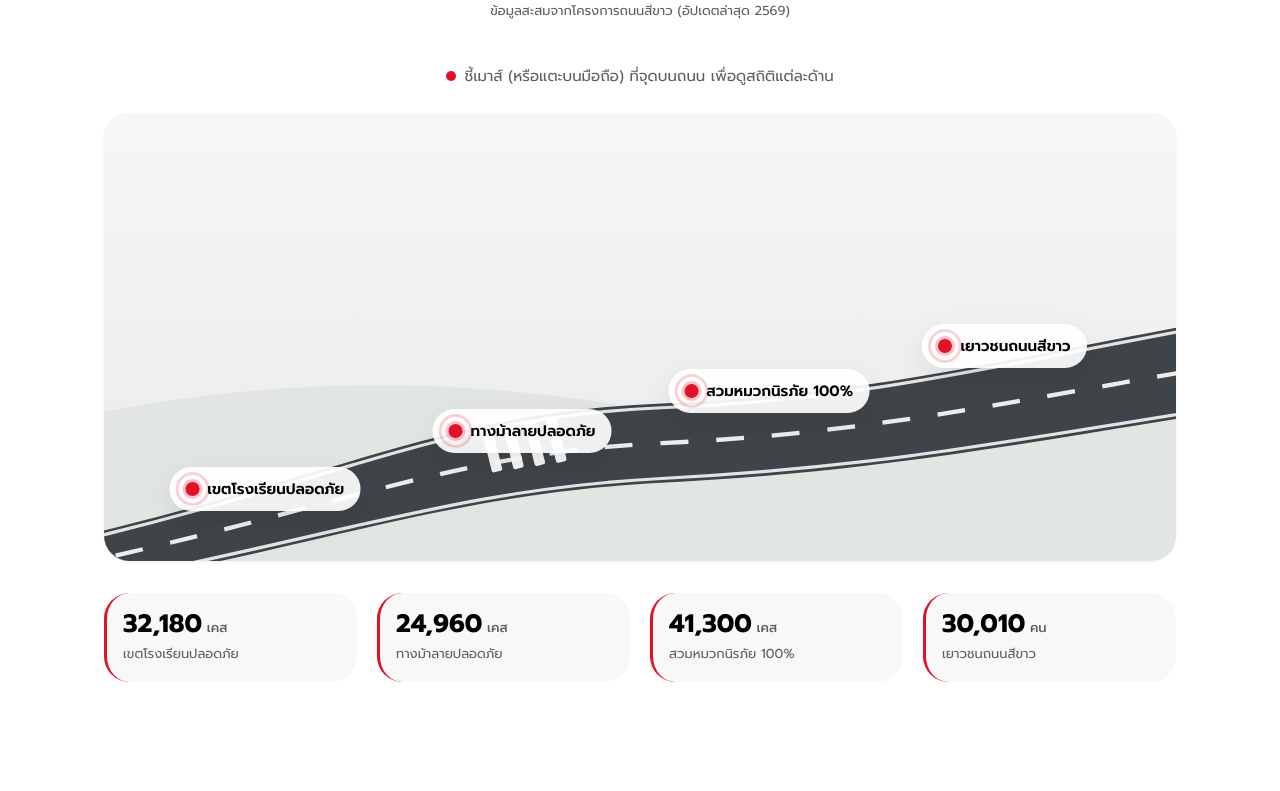
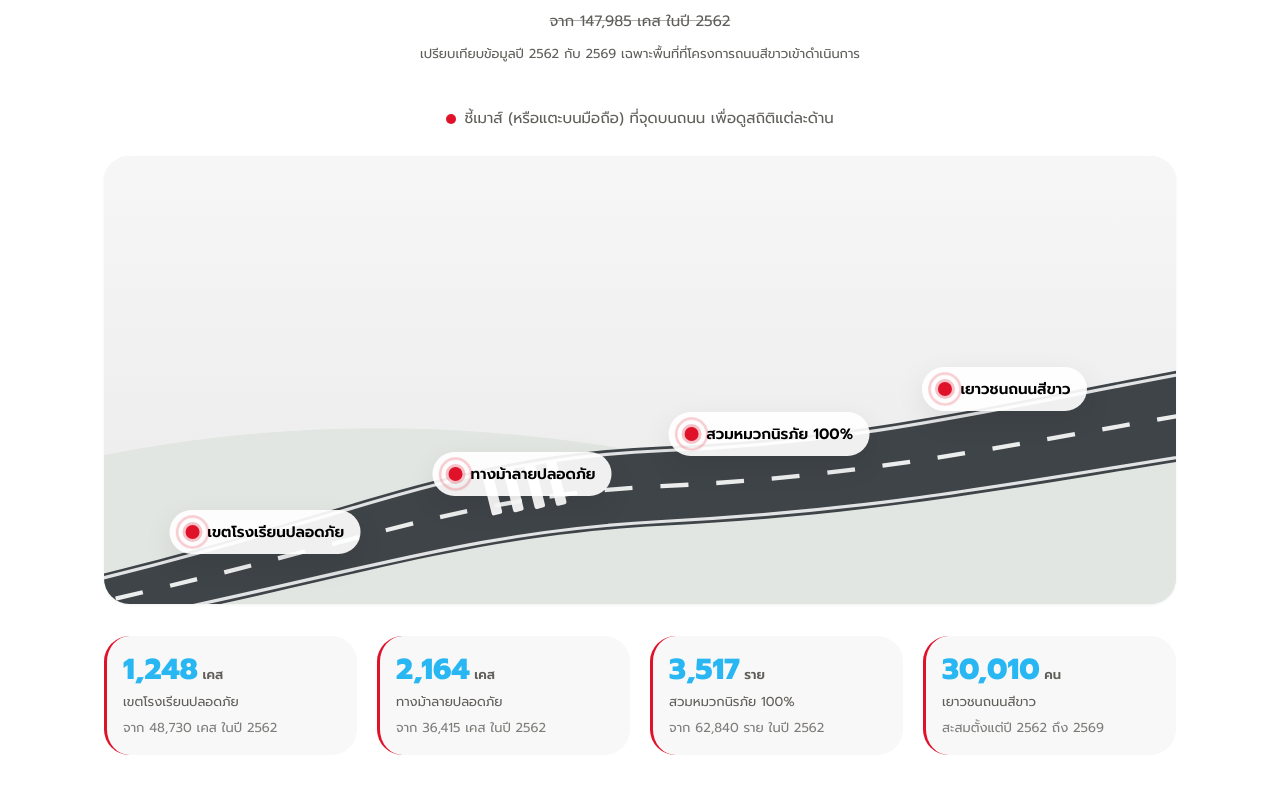
Before and after one commit to Imgoingtosleep/contestwire-fhw8tgh28fjasdf, a React (Create React App) app in the folder frontend/: page / in a window 1280 px wide. Shown: the part 1649-2440 px from the top of the page. Built offline with nearby package versions, Linux system fonts and the light colour scheme; no server answers.

Commit message:
add popup graphics

```diff
--- a/frontend/src/components/RoadStats.jsx
+++ b/frontend/src/components/RoadStats.jsx
@@ -9,19 +9,26 @@ function formatNumber(n) {
 }
 
 /** ตัวเลขวิ่งของสถิติรวมด้านบน */
-function HeadlineCounter({ value, suffix, active }) {
-  const current = useCountUp(value, active, 2000);
+function HeadlineCounter({ value, countFrom, suffix, baseline, active }) {
+  const [current, done] = useCountUp(value, active, 2400, countFrom);
   return (
     <p className="road-stats-headline-value">
-      <span className="road-stats-headline-number">{formatNumber(current)}</span>
+      <span
+        className={`road-stats-headline-number${done ? " is-count-done" : ""}`}
+      >
+        {formatNumber(current)}
+      </span>
       <span className="road-stats-headline-suffix">{suffix}</span>
+      {baseline && (
+        <span className="road-stats-headline-baseline">{baseline}</span>
+      )}
     </p>
   );
 }
 
 /** Pop-up สถิติของแต่ละจุดบนถนน (นับเลขใหม่ทุกครั้งที่เปิด) */
 function HotspotPopup({ item, onClose }) {
-  const current = useCountUp(item.value, true, 1400);
+  const [current, done] = useCountUp(item.value, true, 1800, item.countFrom);
 
   return (
     <div className="road-popup" role="dialog" aria-label={item.title}>
@@ -34,10 +41,11 @@ function HotspotPopup({ item, onClose }) {
         &times;
       </button>
       <p className="road-popup-unit">{item.unit}</p>
-      <p className="road-popup-value">
+      <p className={`road-popup-value${done ? " is-count-done" : ""}`}>
         {formatNumber(current)}
         <span className="road-popup-suffix">{item.suffix}</span>
       </p>
+      {item.baseline && <p className="road-popup-baseline">{item.baseline}</p>}
       <h3 className="road-popup-title">{item.title}</h3>
       <p className="road-popup-desc">{item.description}</p>
     </div>
@@ -77,7 +85,9 @@ export default function RoadStats() {
           <p className="road-stats-headline-label">{headline.label}</p>
           <HeadlineCounter
             value={headline.value}
+            countFrom={headline.countFrom}
             suffix={headline.suffix}
+            baseline={headline.baseline}
             active={inView}
           />
           <p className="road-stats-headline-note">{headline.note}</p>
@@ -185,8 +195,16 @@ export default function RoadStats() {
         <ul className="road-stats-summary">
           {hotspots.map((item) => (
             <li key={item.id} className="road-stats-summary-item">
-              <SummaryValue value={item.value} suffix={item.suffix} active={inView} />
+              <SummaryValue
+                value={item.value}
+                countFrom={item.countFrom}
+                suffix={item.suffix}
+                active={inView}
+              />
               <span className="road-stats-summary-title">{item.title}</span>
+              {item.baseline && (
+                <span className="road-stats-summary-baseline">{item.baseline}</span>
+              )}
             </li>
           ))}
         </ul>
@@ -195,10 +213,10 @@ export default function RoadStats() {
   );
 }
 
-function SummaryValue({ value, suffix, active }) {
-  const current = useCountUp(value, active, 1800);
+function SummaryValue({ value, countFrom, suffix, active }) {
+  const [current, done] = useCountUp(value, active, 2200, countFrom);
   return (
-    <span className="road-stats-summary-value">
+    <span className={`road-stats-summary-value${done ? " is-count-done" : ""}`}>
       {formatNumber(current)}
       <small>{suffix}</small>
     </span>
--- a/frontend/src/data/stats.json
+++ b/frontend/src/data/stats.json
@@ -1,41 +1,52 @@
 {
+  "_note": "ตัวเลขในไฟล์นี้เป็นค่าสมมติสำหรับงานออกแบบ ยังไม่ใช่ข้อมูลจริง — เปลี่ยนเป็นตัวเลขจากแหล่งอ้างอิงก่อนขึ้นใช้งานจริง",
   "headline": {
-    "label": "TOYOTA ROAD SAFETY ลดอุบัติเหตุบนท้องถนนไปได้แล้วกว่า",
-    "value": 128450,
+    "label": "TOYOTA ROAD SAFETY ทำให้อุบัติเหตุในพื้นที่โครงการ ลดลงเหลือปีละ",
+    "countFrom": 147985,
+    "value": 6929,
     "suffix": " เคส",
-    "note": "ข้อมูลสะสมจากโครงการถนนสีขาว (อัปเดตล่าสุด 2569)"
+    "baseline": "จาก 147,985 เคส ในปี 2562",
+    "note": "เปรียบเทียบข้อมูลปี 2562 กับ 2569 เฉพาะพื้นที่ที่โครงการถนนสีขาวเข้าดำเนินการ"
   },
   "hotspots": [
     {
       "id": "school-zone",
       "title": "เขตโรงเรียนปลอดภัย",
-      "value": 32180,
+      "unit": "อุบัติเหตุคงเหลือต่อปี",
+      "countFrom": 48730,
+      "value": 1248,
       "suffix": " เคส",
-      "unit": "อุบัติเหตุที่ลดลง",
+      "baseline": "จาก 48,730 เคส ในปี 2562",
       "description": "ปรับปรุงทางข้ามและจุดรับ-ส่งนักเรียนกว่า 1,200 แห่งทั่วประเทศ ทำให้อุบัติเหตุในเขตโรงเรียนลดลงอย่างมีนัยสำคัญ"
     },
     {
       "id": "crosswalk",
       "title": "ทางม้าลายปลอดภัย",
-      "value": 24960,
+      "unit": "อุบัติเหตุคงเหลือต่อปี",
+      "countFrom": 36415,
+      "value": 2164,
       "suffix": " เคส",
-      "unit": "อุบัติเหตุที่ลดลง",
+      "baseline": "จาก 36,415 เคส ในปี 2562",
       "description": "แคมเปญ “หยุดให้คนข้าม” สร้างวินัยการชะลอรถก่อนถึงทางม้าลาย ลดการชนคนเดินเท้าได้ต่อเนื่องทุกปี"
     },
     {
       "id": "helmet",
       "title": "สวมหมวกนิรภัย 100%",
-      "value": 41300,
-      "suffix": " เคส",
-      "unit": "การบาดเจ็บที่ลดลง",
+      "unit": "ผู้บาดเจ็บคงเหลือต่อปี",
+      "countFrom": 62840,
+      "value": 3517,
+      "suffix": " ราย",
+      "baseline": "จาก 62,840 ราย ในปี 2562",
       "description": "รณรงค์สวมหมวกนิรภัยทั้งผู้ขับขี่และผู้โดยสาร ช่วยลดความรุนแรงของการบาดเจ็บที่ศีรษะจากรถจักรยานยนต์"
     },
     {
       "id": "youth-camp",
       "title": "เยาวชนถนนสีขาว",
+      "unit": "เยาวชนที่เข้าร่วมสะสม",
+      "countFrom": 0,
       "value": 30010,
       "suffix": " คน",
-      "unit": "เยาวชนที่เข้าร่วม",
+      "baseline": "สะสมตั้งแต่ปี 2562 ถึง 2569",
       "description": "ค่ายเยาวชนและกิจกรรมในสถานศึกษา ปลูกฝังจิตสำนึกความปลอดภัยให้คนรุ่นใหม่ทั่วประเทศ"
     }
   ]
--- a/frontend/src/hooks/useCountUp.js
+++ b/frontend/src/hooks/useCountUp.js
@@ -1,21 +1,26 @@
 import { useEffect, useRef, useState } from "react";
 
 /**
- * อนิเมชันตัวเลขวิ่งจาก 0 ไปยังค่าเป้าหมาย ด้วย requestAnimationFrame (60fps)
+ * อนิเมชันตัวเลขวิ่งจากค่าเริ่มต้นไปยังค่าเป้าหมาย ด้วย requestAnimationFrame (60fps)
  * เขียนเองแทนการใช้ CountUp.js เพื่อไม่เพิ่ม dependency
+ *
+ * รองรับทั้งนับขึ้น (from < target) และนับถอยลง (from > target)
  *
  * @param {number} target   ค่าเป้าหมาย
  * @param {boolean} active  เริ่มนับเมื่อเป็น true (เช่น เมื่อ element เข้าสู่หน้าจอ)
  * @param {number} duration ระยะเวลา (ms)
- * @returns {number} ค่าปัจจุบันระหว่างการนับ
+ * @param {number} from     ค่าเริ่มต้น (ค่าเริ่มต้น 0)
+ * @returns {[number, boolean]} [ค่าปัจจุบัน, นับถึงเป้าหมายแล้วหรือยัง]
  */
-export default function useCountUp(target, active = true, duration = 1600) {
-  const [value, setValue] = useState(0);
+export default function useCountUp(target, active = true, duration = 1600, from = 0) {
+  const [value, setValue] = useState(from);
+  const [done, setDone] = useState(false);
   const frameRef = useRef(null);
 
   useEffect(() => {
     if (!active) {
-      setValue(0);
+      setValue(from);
+      setDone(false);
       return undefined;
     }
 
@@ -24,20 +29,24 @@ export default function useCountUp(target, active = true, duration = 1600) {
       window.matchMedia &&
       window.matchMedia("(prefers-reduced-motion: reduce)").matches;
 
-    if (prefersReduced || !target) {
+    if (prefersReduced || target === from) {
       setValue(target || 0);
+      setDone(true);
       return undefined;
     }
 
+    setDone(false);
     const start = performance.now();
 
     function tick(now) {
       const progress = Math.min((now - start) / duration, 1);
       // easeOutExpo — วิ่งเร็วตอนต้นแล้วค่อย ๆ ช้าลง
       const eased = progress === 1 ? 1 : 1 - Math.pow(2, -10 * progress);
-      setValue(Math.round(target * eased));
+      setValue(Math.round(from + (target - from) * eased));
       if (progress < 1) {
         frameRef.current = requestAnimationFrame(tick);
+      } else {
+        setDone(true);
       }
     }
 
@@ -46,7 +55,7 @@ export default function useCountUp(target, active = true, duration = 1600) {
     return () => {
       if (frameRef.current) cancelAnimationFrame(frameRef.current);
     };
-  }, [target, active, duration]);
+  }, [target, active, duration, from]);
 
-  return value;
+  return [value, done];
 }
--- a/frontend/src/styles/road-stats.css
+++ b/frontend/src/styles/road-stats.css
@@ -216,10 +216,13 @@
 .road-popup-unit {
   font-size: var(--text-xs);
   font-weight: 600;
-  letter-spacing: 0.12em;
-  text-transform: uppercase;
+  /* ภาษาไทยไม่ต้องการ letter-spacing มาก — ยิ่งกว้างยิ่งเสี่ยงล้นกรอบ */
+  letter-spacing: 0.04em;
+  line-height: 1.4;
   color: var(--color-red);
   margin-bottom: 0.25rem;
+  /* กันข้อความมุดใต้ปุ่มปิดที่ลอยอยู่มุมขวาบน */
+  padding-right: calc(var(--touch-min) + 0.25rem);
 }
 
 .road-popup-value {
@@ -318,8 +321,7 @@
     left: 50%;
     right: auto;
     bottom: 2.25rem;
-    width: 22rem;
-    max-width: 90vw;
+    width: min(24rem, 90vw);
     transform: translateX(-50%);
     border-radius: var(--radius-img);
     padding: 1.5rem;
@@ -367,3 +369,145 @@
     display: none;
   }
 }
+
+/* ---- ปลายทางของตัวเลข: เน้นเป็นตัวหนาสีฟ้าใหญ่ขึ้น ---- */
+/* ใช้กับทั้ง headline / pop-up / สรุปด้านล่าง เมื่อ useCountUp นับถึงค่าสุดท้ายแล้ว */
+.road-stats-headline-number,
+.road-popup-value,
+.road-stats-summary-value {
+  display: inline-block;
+  transform-origin: center;
+  transition: color 0.3s ease, font-size 0.3s ease;
+}
+
+.road-stats-headline-number.is-count-done,
+.road-popup-value.is-count-done,
+.road-stats-summary-value.is-count-done {
+  color: var(--color-blue);
+  font-weight: 800;
+  animation: road-count-pop 0.6s cubic-bezier(0.34, 1.56, 0.64, 1) both;
+}
+
+.road-stats-headline-number.is-count-done {
+  font-size: calc(var(--text-4xl) * 1.15);
+}
+
+.road-popup-value.is-count-done {
+  font-size: calc(var(--text-3xl) * 1.15);
+}
+
+.road-stats-summary-value.is-count-done {
+  font-size: calc(var(--text-xl) * 1.15);
+}
+
+/* ข้อความต่อท้าย (เคส / คน) คงสีเดิมไว้ ไม่ต้องเน้นตาม */
+.road-popup-value.is-count-done .road-popup-suffix,
+.road-stats-summary-value.is-count-done small {
+  color: var(--color-gray);
+  font-weight: 600;
+}
+
+@keyframes road-count-pop {
+  0% { transform: scale(1); }
+  55% { transform: scale(1.18); }
+  100% { transform: scale(1); }
+}
+
+/* ผู้ใช้ที่ปิดอนิเมชัน — เน้นสีและขนาดได้ แต่ไม่ต้องเด้ง */
+@media (prefers-reduced-motion: reduce) {
+  .road-stats-headline-number,
+  .road-popup-value,
+  .road-stats-summary-value {
+    transition: none;
+  }
+
+  .road-stats-headline-number.is-count-done,
+  .road-popup-value.is-count-done,
+  .road-stats-summary-value.is-count-done {
+    animation: none;
+  }
+}
+
+/* ---- บรรทัดฐานเปรียบเทียบ "จาก X ในปี YYYY" ---- */
+.road-stats-headline-baseline {
+  flex-basis: 100%;
+  font-size: var(--text-sm);
+  color: var(--color-gray);
+  text-decoration: line-through;
+  text-decoration-color: rgba(95, 94, 90, 0.5);
+}
+
+.road-popup-baseline {
+  font-size: var(--text-xs);
+  color: var(--color-gray);
+  margin: -0.25rem 0 0.5rem;
+  font-variant-numeric: tabular-nums;
+}
+
+.road-stats-summary-baseline {
+  font-size: var(--text-xs);
+  color: var(--color-gray);
+  opacity: 0.8;
+  font-variant-numeric: tabular-nums;
+}
+
+/* ---- กันข้อความล้นกรอบ pop-up ---- */
+/* ภาษาไทยไม่มีเว้นวรรคระหว่างคำ เบราว์เซอร์จึงหาจุดตัดบรรทัดไม่เจอและดันข้อความทะลุกรอบ */
+.road-popup {
+  box-sizing: border-box;
+  max-width: 100%;
+  /* เนื้อหายาวเกินจอ (จอเตี้ย/ซูมใหญ่) ให้เลื่อนในกรอบแทนการล้น */
+  max-height: 85vh;
+  overflow-y: auto;
+  overscroll-behavior: contain;
+}
+
+.road-popup-unit,
+.road-popup-baseline,
+.road-popup-title,
+.road-popup-desc {
+  overflow-wrap: anywhere;
+  word-break: break-word;
+  hyphens: auto;
+}
+
+.road-popup-value {
+  max-width: 100%;
+  overflow-wrap: anywhere;
+}
+
+/* การ์ดสรุปด้านล่างก็ใช้ข้อความไทยชุดเดียวกัน */
+.road-stats-summary-item {
+  min-width: 0;
+}
+
+.road-stats-summary-value,
+.road-stats-summary-title,
+.road-stats-summary-baseline {
+  overflow-wrap: anywhere;
+  word-break: break-word;
+}
+
+/* บน desktop pop-up ลอยอยู่เหนือจุด และมีลูกศรชี้ที่วาดด้วย ::after นอกกรอบ
+   ถ้าใส่ overflow/max-width แบบ bottom sheet ลูกศรจะโดนตัดและกล่องจะถูกบีบตามความกว้างของจุด */
+@media (min-width: 1024px) {
+  .road-popup {
+    max-width: none;
+    max-height: none;
+    overflow: visible;
+  }
+}
+
+/* ---- ให้ pop-up ลอยพ้นกรอบแผนที่ได้ ---- */
+/* .road-map ตั้ง overflow: hidden ไว้เพื่อตัดภาพถนนให้โค้งมนตามการ์ด
+   แต่มันเฉือน pop-up ของจุดที่อยู่สูง (เยาวชนถนนสีขาว top: 52%) ที่เปิดขึ้นด้านบนด้วย
+   จึงย้ายการตัดขอบมนไปไว้ที่ตัว SVG แล้วปล่อยให้กรอบนอกลอยทะลุได้ */
+.road-map-svg {
+  border-radius: var(--radius-img);
+}
+
+@media (min-width: 1024px) {
+  .road-map {
+    overflow: visible;
+  }
+}
```
Also changed, not shown: 2 other files (tests, documents, lock files or other folders).
